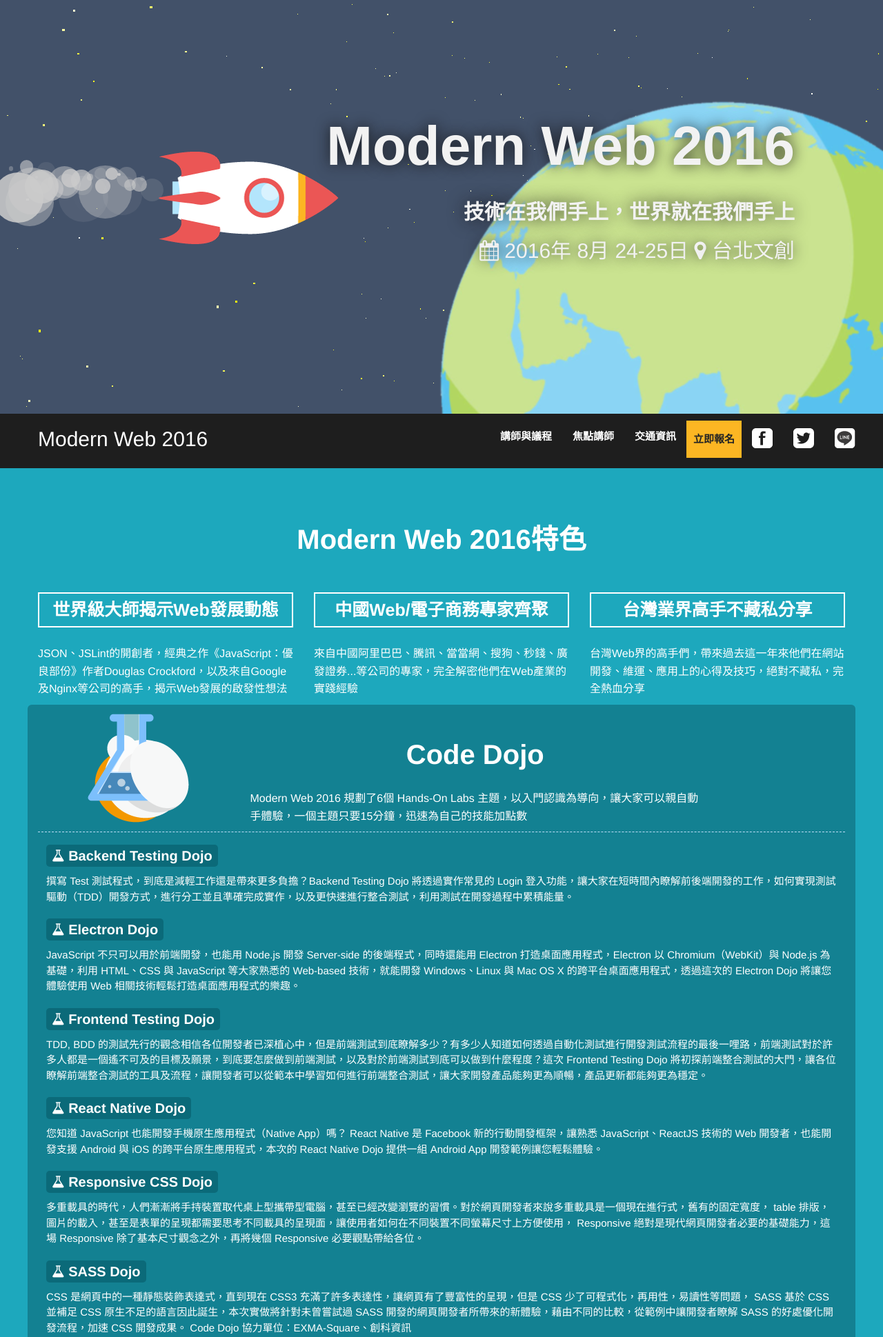
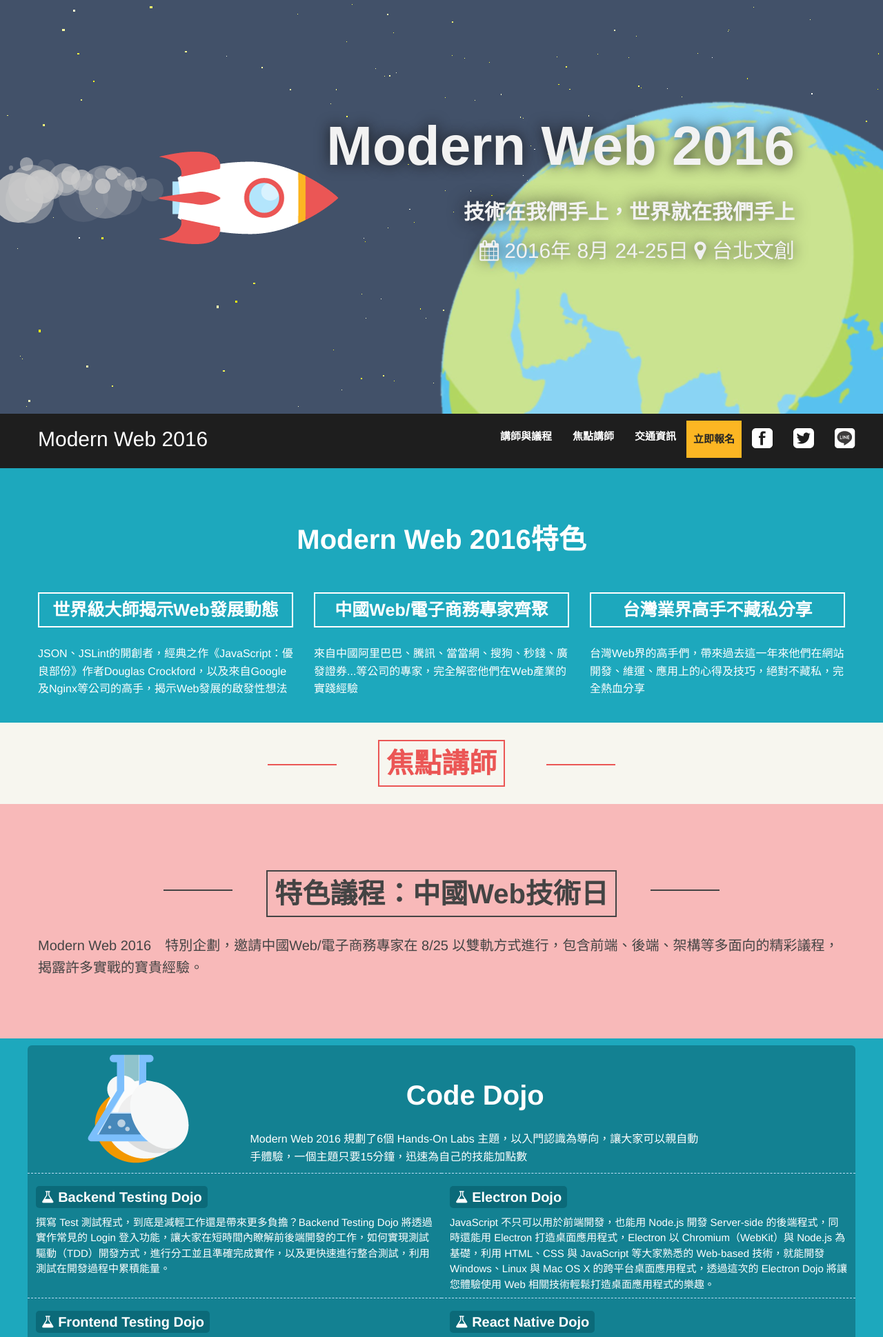
Before and after one commit to modernwebtw/modernweb2015, a PHP site: a page that uses index.html in a window 1280 px wide. Shown: the top 1939 px of the page at 69% size. Run offline with PHP 8.4, Linux system fonts and the light colour scheme; some libraries are stand-ins or nearby versions.

Commit message:
dojo area 修改

```diff
--- a/css/style.css
+++ b/css/style.css
@@ -531,6 +531,12 @@
     font-size: 25px;
     margin-bottom: 25px;
     font-weight: 800;
+}
+
+#dojo {
+    background-color: #1da8bd;
+    padding: 10px 15px;
+    color: #fff;
 }
 
 .dojo-area {
--- a/index.html
+++ b/index.html
@@ -190,22 +190,7 @@
                             <p>台灣Web界的高手們，帶來過去這一年來他們在網站開發、維運、應用上的心得及技巧，絕對不藏私，完全熱血分享</p></div>
                         </div>
 
-                    <div class="row dojo-area">
-                        <div class="col-md-3"><img src="img/dojo-img.png" class="img-responsive" style="margin:0 auto;"></div>
-                        <div class="col-md-7">
-                        <h3 style="text-align:center;padding:3%;font-size:40px;">Code Dojo</h3>
-                        <p>Modern Web 2016 規劃了6個 Hands-On Labs 主題，以入門認識為導向，讓大家可以親自動手體驗，一個主題只要15分鐘，迅速為自己的技能加點數</p>
-                        </div>
-                        <div class="col-md-12 dojo-text">
-                        <h5><i class="fa fa-flask" aria-hidden="true"></i> Backend Testing Dojo</h5><br>撰寫 Test 測試程式，到底是減輕工作還是帶來更多負擔？Backend Testing Dojo 將透過實作常見的 Login 登入功能，讓大家在短時間內瞭解前後端開發的工作，如何實現測試驅動（TDD）開發方式，進行分工並且準確完成實作，以及更快速進行整合測試，利用測試在開發過程中累積能量。<p>
-                        <h5><i class="fa fa-flask" aria-hidden="true"></i> Electron Dojo</h5><br>JavaScript 不只可以用於前端開發，也能用 Node.js 開發 Server-side 的後端程式，同時還能用 Electron 打造桌面應用程式，Electron 以 Chromium（WebKit）與 Node.js 為基礎，利用 HTML、CSS 與 JavaScript 等大家熟悉的 Web-based 技術，就能開發 Windows、Linux 與 Mac OS X 的跨平台桌面應用程式，透過這次的 Electron Dojo 將讓您體驗使用 Web 相關技術輕鬆打造桌面應用程式的樂趣。<p>
-                         <h5><i class="fa fa-flask" aria-hidden="true"></i> Frontend Testing Dojo</h5><br>TDD, BDD 的測試先行的觀念相信各位開發者已深植心中，但是前端測試到底瞭解多少？有多少人知道如何透過自動化測試進行開發測試流程的最後一哩路，前端測試對於許多人都是一個遙不可及的目標及願景，到底要怎麼做到前端測試，以及對於前端測試到底可以做到什麼程度？這次 Frontend Testing Dojo 將初探前端整合測試的大門，讓各位瞭解前端整合測試的工具及流程，讓開發者可以從範本中學習如何進行前端整合測試，讓大家開發產品能夠更為順暢，產品更新都能夠更為穩定。<p>
-                          <h5><i class="fa fa-flask" aria-hidden="true"></i> React Native Dojo</h5><br>您知道 JavaScript 也能開發手機原生應用程式（Native App）嗎？ React Native 是 Facebook 新的行動開發框架，讓熟悉 JavaScript、ReactJS 技術的 Web 開發者，也能開發支援 Android 與 iOS 的跨平台原生應用程式，本次的 React Native Dojo 提供一組 Android App 開發範例讓您輕鬆體驗。<p>
-                           <h5><i class="fa fa-flask" aria-hidden="true"></i> Responsive CSS Dojo</h5><br>多重載具的時代，人們漸漸將手持裝置取代桌上型攜帶型電腦，甚至已經改變瀏覽的習慣。對於網頁開發者來說多重載具是一個現在進行式，舊有的固定寬度， table 排版，圖片的載入，甚至是表單的呈現都需要思考不同載具的呈現面，讓使用者如何在不同裝置不同螢幕尺寸上方便使用， Responsive 絕對是現代網頁開發者必要的基礎能力，這場 Responsive 除了基本尺寸觀念之外，再將幾個 Responsive 必要觀點帶給各位。<p>
-                            <h5><i class="fa fa-flask" aria-hidden="true"></i> SASS Dojo</h5><br>CSS 是網頁中的一種靜態裝飾表達式，直到現在 CSS3 充滿了許多表達性，讓網頁有了豐富性的呈現，但是 CSS 少了可程式化，再用性，易讀性等問題， SASS 基於 CSS 並補足 CSS 原生不足的語言因此誕生，本次實做將針對未曾嘗試過 SASS 開發的網頁開發者所帶來的新體驗，藉由不同的比較，從範例中讓開發者瞭解 SASS 的好處優化開發流程，加速 CSS 開發成果。
-Code Dojo 協力單位：EXMA-Square、創科資訊<p>
-                        </div>
-                    </div>
+
                 </div>
             </div>
             <div class="key-speaker" id="key-spe" >
@@ -327,6 +312,42 @@
                         </div>
                     </div>
                 </template>
+            </div>
+        </div>
+    </div>
+    <div id="dojo">
+        <div class="container">
+            <div class="row dojo-area">
+                <div class="col-md-3"><img src="img/dojo-img.png" class="img-responsive" style="margin:0 auto;"></div>
+                <div class="col-md-7">
+                    <h3 style="text-align:center;padding:3%;font-size:40px;">Code Dojo</h3>
+                    <p>Modern Web 2016 規劃了6個 Hands-On Labs 主題，以入門認識為導向，讓大家可以親自動手體驗，一個主題只要15分鐘，迅速為自己的技能加點數</p>
+                </div>
+                <div class="row">
+                    <div class="col-md-6 dojo-text">
+                        <h5><i class="fa fa-flask" aria-hidden="true"></i> Backend Testing Dojo</h5>
+                        <br>撰寫 Test 測試程式，到底是減輕工作還是帶來更多負擔？Backend Testing Dojo 將透過實作常見的 Login 登入功能，讓大家在短時間內瞭解前後端開發的工作，如何實現測試驅動（TDD）開發方式，進行分工並且準確完成實作，以及更快速進行整合測試，利用測試在開發過程中累積能量。</div>
+                    <div class="col-md-6 dojo-text">
+                        <h5><i class="fa fa-flask" aria-hidden="true"></i> Electron Dojo</h5>
+                        <br>JavaScript 不只可以用於前端開發，也能用 Node.js 開發 Server-side 的後端程式，同時還能用 Electron 打造桌面應用程式，Electron 以 Chromium（WebKit）與 Node.js 為基礎，利用 HTML、CSS 與 JavaScript 等大家熟悉的 Web-based 技術，就能開發 Windows、Linux 與 Mac OS X 的跨平台桌面應用程式，透過這次的 Electron Dojo 將讓您體驗使用 Web 相關技術輕鬆打造桌面應用程式的樂趣。</div>
+                </div>
+                <div class="row">
+                    <div class="col-md-6 dojo-text">
+                        <h5><i class="fa fa-flask" aria-hidden="true"></i> Frontend Testing Dojo</h5>
+                        <br>TDD, BDD 的測試先行的觀念相信各位開發者已深植心中，但是前端測試到底瞭解多少？有多少人知道如何透過自動化測試進行開發測試流程的最後一哩路，前端測試對於許多人都是一個遙不可及的目標及願景，到底要怎麼做到前端測試，以及對於前端測試到底可以做到什麼程度？這次 Frontend Testing Dojo 將初探前端整合測試的大門，讓各位瞭解前端整合測試的工具及流程，讓開發者可以從範本中學習如何進行前端整合測試，讓大家開發產品能夠更為順暢，產品更新都能夠更為穩定。</div>
+                    <div class="col-md-6 dojo-text">
+                        <h5><i class="fa fa-flask" aria-hidden="true"></i> React Native Dojo</h5>
+                        <br>您知道 JavaScript 也能開發手機原生應用程式（Native App）嗎？ React Native 是 Facebook 新的行動開發框架，讓熟悉 JavaScript、ReactJS 技術的 Web 開發者，也能開發支援 Android 與 iOS 的跨平台原生應用程式，本次的 React Native Dojo 提供一組 Android App 開發範例讓您輕鬆體驗。</div>
+                </div>
+                <div class="row">
+                    <div class="col-md-6 dojo-text">
+                        <h5><i class="fa fa-flask" aria-hidden="true"></i> Responsive CSS Dojo</h5>
+                        <br>多重載具的時代，人們漸漸將手持裝置取代桌上型攜帶型電腦，甚至已經改變瀏覽的習慣。對於網頁開發者來說多重載具是一個現在進行式，舊有的固定寬度， table 排版，圖片的載入，甚至是表單的呈現都需要思考不同載具的呈現面，讓使用者如何在不同裝置不同螢幕尺寸上方便使用， Responsive 絕對是現代網頁開發者必要的基礎能力，這場 Responsive 除了基本尺寸觀念之外，再將幾個 Responsive 必要觀點帶給各位。</div>
+                    <div class="col-md-6 dojo-text">
+                        <h5><i class="fa fa-flask" aria-hidden="true"></i> SASS Dojo</h5>
+                        <br>CSS 是網頁中的一種靜態裝飾表達式，直到現在 CSS3 充滿了許多表達性，讓網頁有了豐富性的呈現，但是 CSS 少了可程式化，再用性，易讀性等問題， SASS 基於 CSS 並補足 CSS 原生不足的語言因此誕生，本次實做將針對未曾嘗試過 SASS 開發的網頁開發者所帶來的新體驗，藉由不同的比較，從範例中讓開發者瞭解 SASS 的好處優化開發流程，加速 CSS 開發成果。Code Dojo
+                        <br>協力單位：EXMA-Square、創科資訊</div>
+                </div>
             </div>
         </div>
     </div>
```
